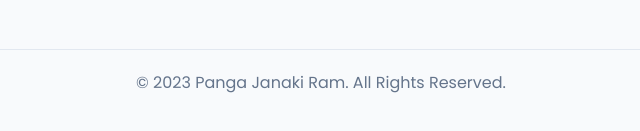
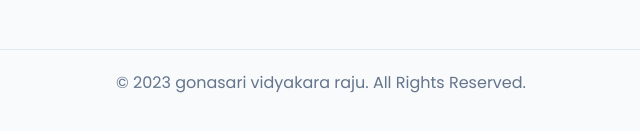
Before and after one commit to VidyaKaraRaju/FUTURE_FS_01, a plain HTML site: page index.html in a window 1280 px wide. Shown: the part 4258-4389 px from the top of the page, 459-1099 px from the left. Drawn offline with Linux system fonts and the light colour scheme.

Commit message:
Update index.html

```diff
--- a/index.html
+++ b/index.html
@@ -1070,7 +1070,7 @@
     </section>
 
     <footer>
-      <p>&copy; 2023 Panga Janaki Ram. All Rights Reserved.</p>
+      <p>&copy; 2023 gonasari vidyakara raju. All Rights Reserved.</p>
     </footer>
   </main>
 
```
